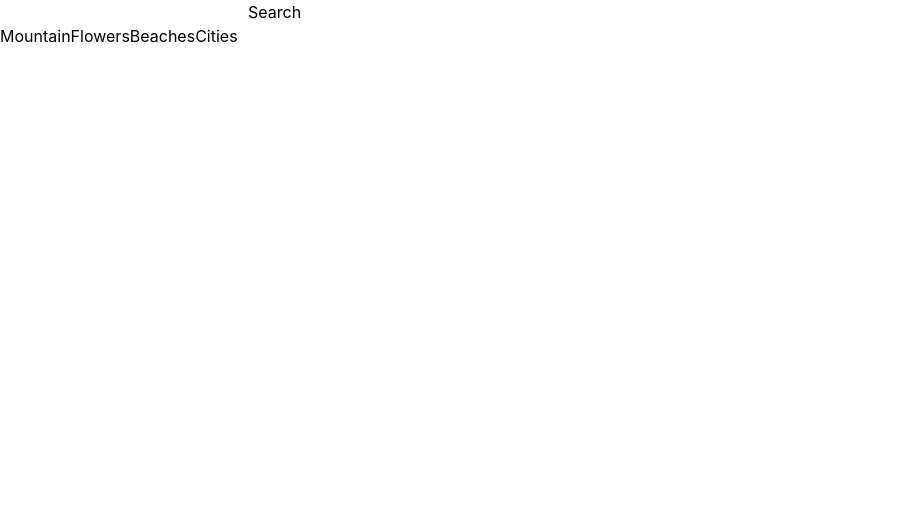
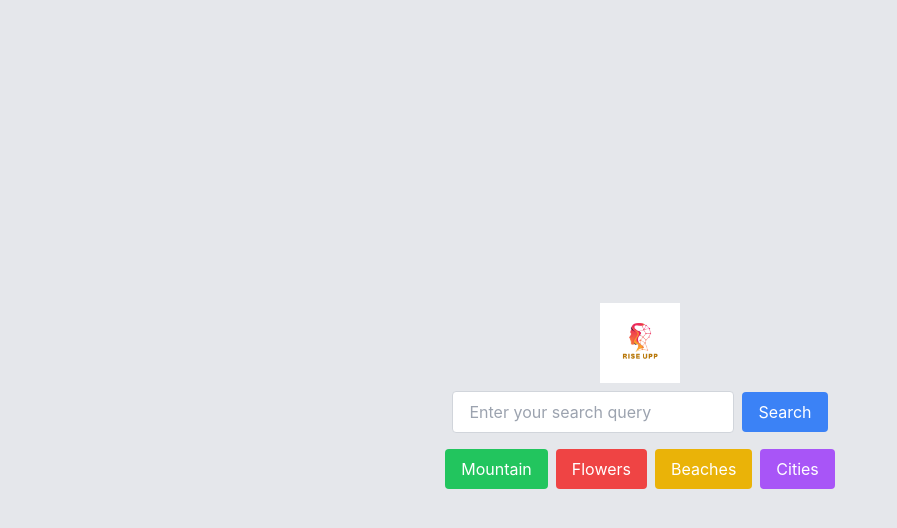
Before and after one commit to Mayukh360/riseupp-project, a React (Create React App) app: page / in a window 1280 px wide. Shown: the top 528 px of the page, without its empty margins (0-897 px from the left). Built offline with nearby package versions, Linux system fonts and the light colour scheme.

Commit message:
Applied some css using tailwind css

```diff
--- a/src/Component/Gallery.jsx
+++ b/src/Component/Gallery.jsx
@@ -1,5 +1,7 @@
 import React, { useEffect, useState } from "react";
 import axios from "axios";
+import "tailwindcss/tailwind.css";
+import icon from '../asset/icon.png'
 
 const ACCESS_KEY = "iEKEPOqCiKe3USRs6LUqasUdI_H8iOiOU-ZuAm52G4I";
 const API_URL = "https://api.unsplash.com/search/photos";
@@ -7,11 +9,11 @@ const API_URL = "https://api.unsplash.com/search/photos";
 export default function Gallery() {
   const [query, setQuery] = useState("");
   const [images, setImages] = useState([]);
-  const [submitted, setSubmitted] = useState('');
-  const [isLoading, setLoading]=useState(false);
+  const [submitted, setSubmitted] = useState("");
+  const [isLoading, setLoading] = useState(false);
 
   const fetchData = async () => {
-    setLoading(true)
+    setLoading(true);
     try {
       const response = await axios.get(API_URL, {
         headers: {
@@ -23,10 +25,8 @@ export default function Gallery() {
         },
       });
 
-
       setImages(response.data.results);
       setLoading(false);
-
     } catch (error) {
       console.error("Error fetching data:", error);
     }
@@ -35,55 +35,100 @@ export default function Gallery() {
   const handleSearchInputChange = (event) => {
     setQuery(event.target.value);
   };
-  useEffect(()=>{
-    if(submitted){
-        fetchData();
+  useEffect(() => {
+    if (submitted) {
+      fetchData();
     }
-  },[submitted])
+  }, [submitted]);
 
   const handleSubmit = (event) => {
     event.preventDefault();
-    setSubmitted(query)
-    setQuery('')
-
+    setSubmitted(query);
+    setQuery("");
   };
-  const onMuntainClick=()=>{
-    setSubmitted('mountain');
-  }
-  const onFlowerClick=()=>{
-    setSubmitted('flower');
-  }
-  const onBeachesClick=()=>{
-    setSubmitted('beaches');
-  }
-  const onCitiesClick=()=>{
-    setSubmitted('cities');
-  }
+  const onMuntainClick = () => {
+    setSubmitted("mountain");
+  };
+  const onFlowerClick = () => {
+    setSubmitted("flower");
+  };
+  const onBeachesClick = () => {
+    setSubmitted("beaches");
+  };
+  const onCitiesClick = () => {
+    setSubmitted("cities");
+  };
 
   return (
-    <div>
-      <div>
-        <form onSubmit={handleSubmit}>
-          <input type="text" value={query} onChange={handleSearchInputChange} />
-          <button type="submit">Search</button>
+    <div className="min-h-screen flex flex-col justify-center items-center bg-gray-200">
+        <img src={icon} className="h-20 w-20  mt-2 mb-2"/>
+      <div className="mb-4">
+        <form onSubmit={handleSubmit} className="flex items-center">
+
+          <input
+            type="text"
+            value={query}
+            onChange={handleSearchInputChange}
+            className="border border-gray-300 rounded py-2 px-4 mr-2 focus:outline-none"
+            placeholder="Enter your search query"
+          />
+          <button
+            type="submit"
+            className="bg-blue-500 hover:bg-blue-600 text-white py-2 px-4 rounded focus:outline-none"
+          >
+            Search
+          </button>
         </form>
       </div>
-      <div>
-        <button onClick={onMuntainClick}>Mountain</button>
-        <button onClick={onFlowerClick}>Flowers</button>
-        <button onClick={onBeachesClick}>Beaches</button>
-        <button onClick={onCitiesClick}>Cities</button>
+      <div className="mb-4">
+        <button
+          onClick={onMuntainClick}
+          className="bg-green-500 hover:bg-green-600 text-white py-2 px-4 rounded mr-2 focus:outline-none"
+        >
+          Mountain
+        </button>
+        <button
+          onClick={onFlowerClick}
+          className="bg-red-500 hover:bg-red-600 text-white py-2 px-4 rounded mr-2 focus:outline-none"
+        >
+          Flowers
+        </button>
+        <button
+          onClick={onBeachesClick}
+          className="bg-yellow-500 hover:bg-yellow-600 text-white py-2 px-4 rounded mr-2 focus:outline-none"
+        >
+          Beaches
+        </button>
+        <button
+          onClick={onCitiesClick}
+          className="bg-purple-500 hover:bg-purple-600 text-white py-2 px-4 rounded focus:outline-none"
+        >
+          Cities
+        </button>
       </div>
       <div>
-        {submitted && !isLoading && <h2>Heading: {submitted}</h2>}{" "}
-        {isLoading && <p>Loading....</p>}
+      {submitted && !isLoading && (
+          <div className="absolute left-20 top-40">
+            <span className="text-left text-2xl font-bold mb-4 ml-4 text-orange-600 bg-green-100 px-8 py-2 border-2  border-black">
+              Heading: {submitted}
+            </span>
+          </div>
+        )}
 
+       {isLoading && (
+          <div className="absolute left-20 top-36">
+            <p className="text-left mb-4 ml-4">Loading....</p>
+          </div>
+        )}
+      </div>
+      <div className="flex flex-wrap justify-center items-center">
         {images &&
           images.map((image) => (
             <img
               key={image.id}
               src={image.urls.small}
               alt={image.alt_description}
+              className="m-2 rounded w-80 h-60 object-cover"
             />
           ))}
       </div>
```
Also changed, not shown: src/asset/icon.png (added).
